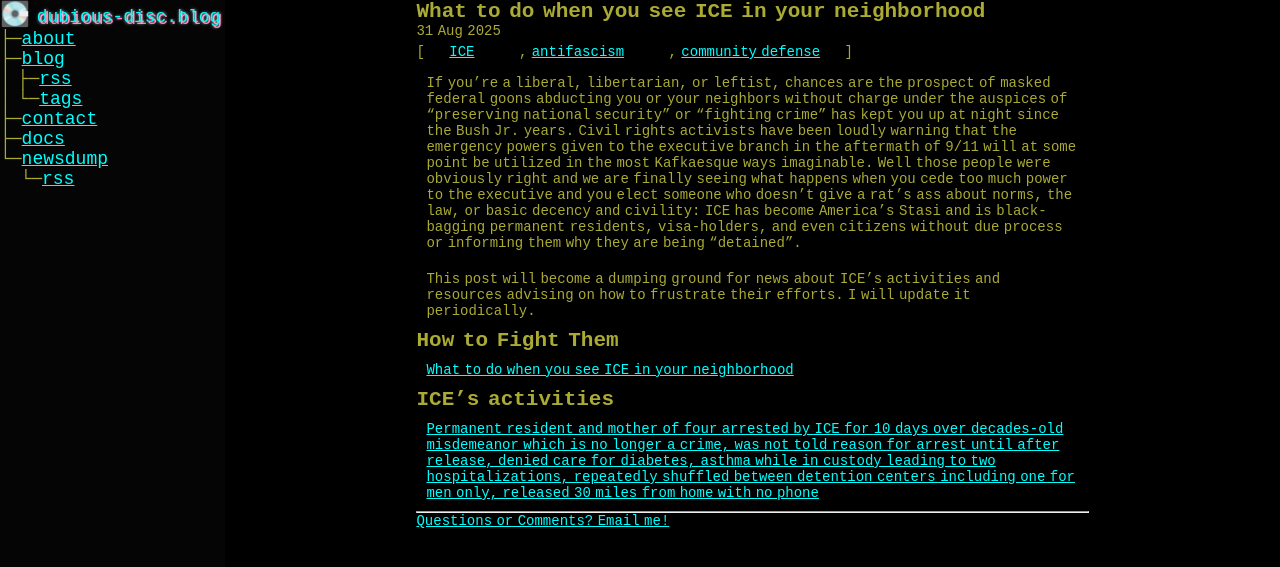
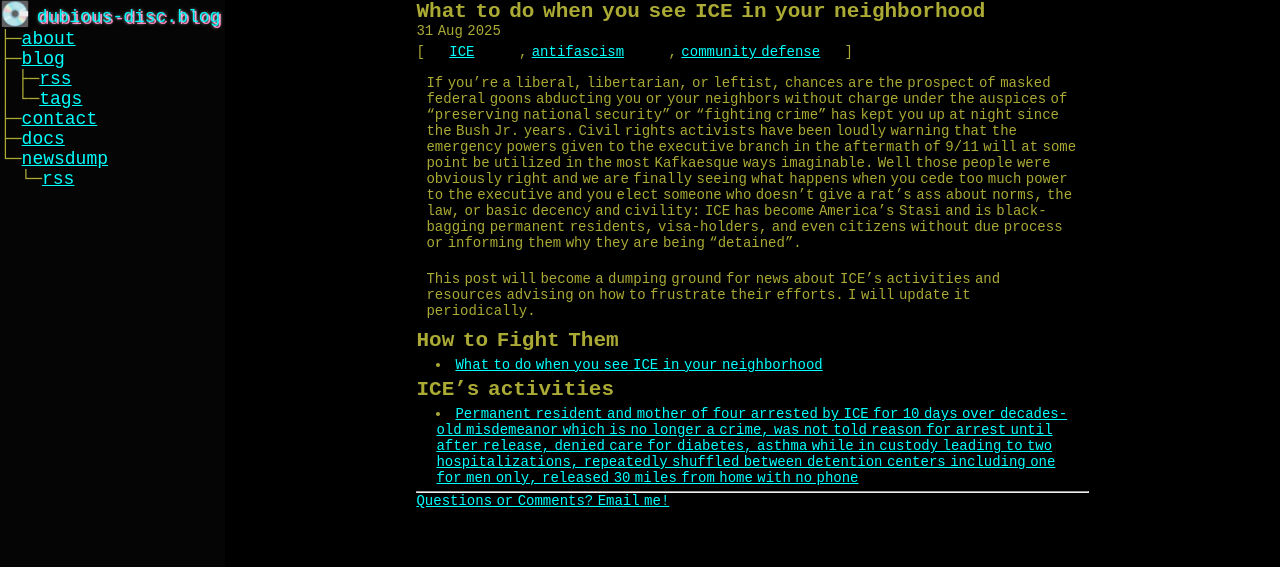
Before and after one commit to paranoid-porygon/paranoid-porygon.github.io, a Jekyll site: the page built from _posts/published/2025-08-31-ICE-in-your-hood.md, in a window 1280 px wide. Shown: the top 567 px of the page. Built offline with Jekyll 4.4.1, drawn with Linux system fonts in a browser that asks for light colours.

Commit message:
ICE blog

```diff
--- a/_posts/published/2025-08-31-ICE-in-your-hood.md
+++ b/_posts/published/2025-08-31-ICE-in-your-hood.md
@@ -14,8 +14,8 @@ This post will become a dumping ground for news about ICE's activities and resou
 
 ## How to Fight Them
 
-[What to do when you see ICE in your neighborhood](https://theintercept.com/2025/07/12/ice-neighborhood-watch-la/)
+* [What to do when you see ICE in your neighborhood](https://theintercept.com/2025/07/12/ice-neighborhood-watch-la/)
 
 ## ICE's activities
 
-[Permanent resident and mother of four arrested by ICE for 10 days over decades-old misdemeanor which is no longer a crime, was not told reason for arrest until after release, denied care for diabetes, asthma while in custody leading to two hospitalizations, repeatedly shuffled between detention centers including one for men only, released 30 miles from home with no phone](https://www.masslive.com/news/2025/08/mass-mom-detained-by-ice-for-10-days-over-decades-old-minor-marijuana-charge.html)
+* [Permanent resident and mother of four arrested by ICE for 10 days over decades-old misdemeanor which is no longer a crime, was not told reason for arrest until after release, denied care for diabetes, asthma while in custody leading to two hospitalizations, repeatedly shuffled between detention centers including one for men only, released 30 miles from home with no phone](https://www.masslive.com/news/2025/08/mass-mom-detained-by-ice-for-10-days-over-decades-old-minor-marijuana-charge.html)
```
